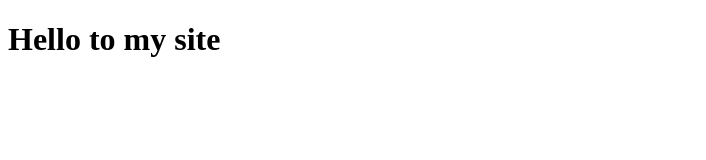
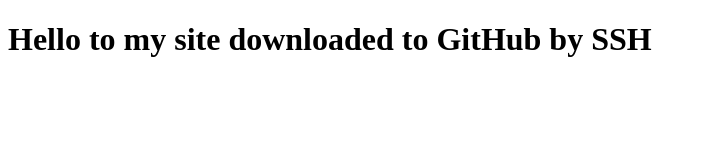
Before and after one commit to olvap1309/html, a plain HTML site: page index.html in a window 1280 px wide. Shown: the whole page, without its empty margins (0-706 px from the left). Drawn offline with Linux system fonts and the light colour scheme.

Commit message:
Add SSH connection

```diff
--- a/index.html
+++ b/index.html
@@ -4,6 +4,6 @@
 	<title>Index Page</title>
 </head>
 <body>
-	<h1>Hello to my site</h1>
+	<h1>Hello to my site downloaded to GitHub by SSH</h1>
 </body>
 </html>
```
